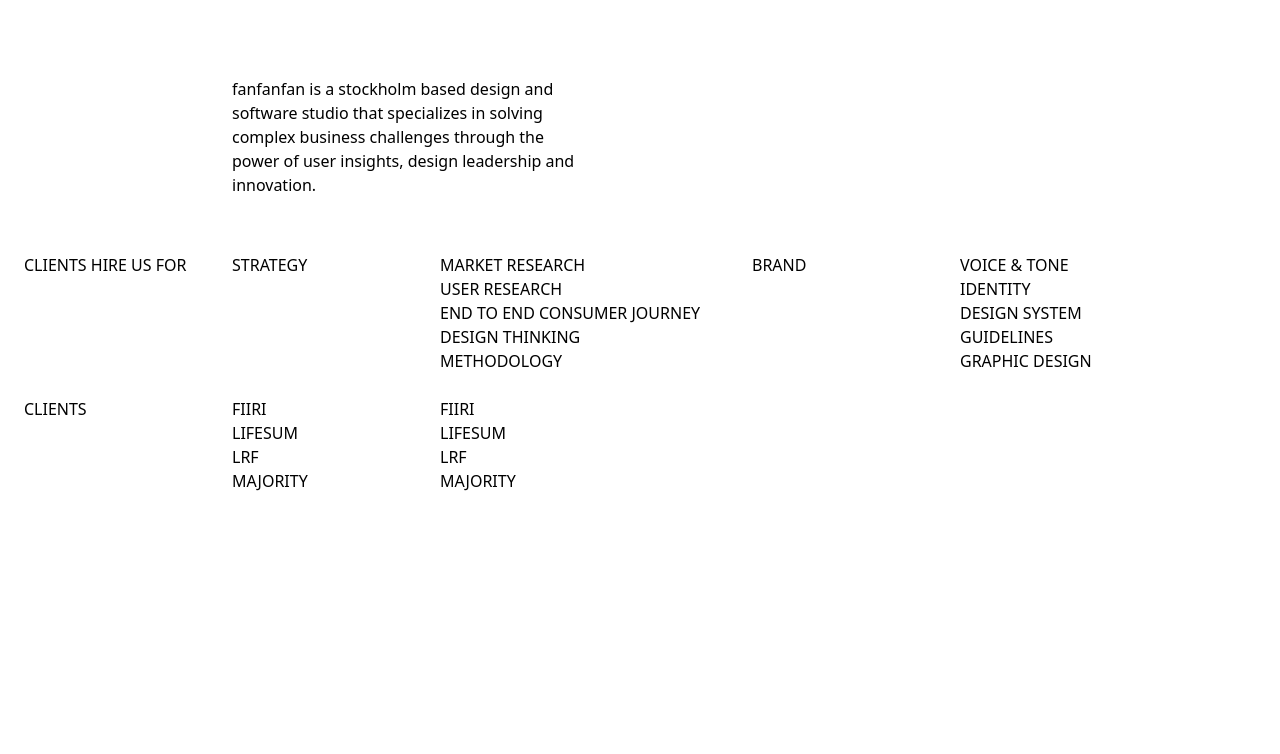
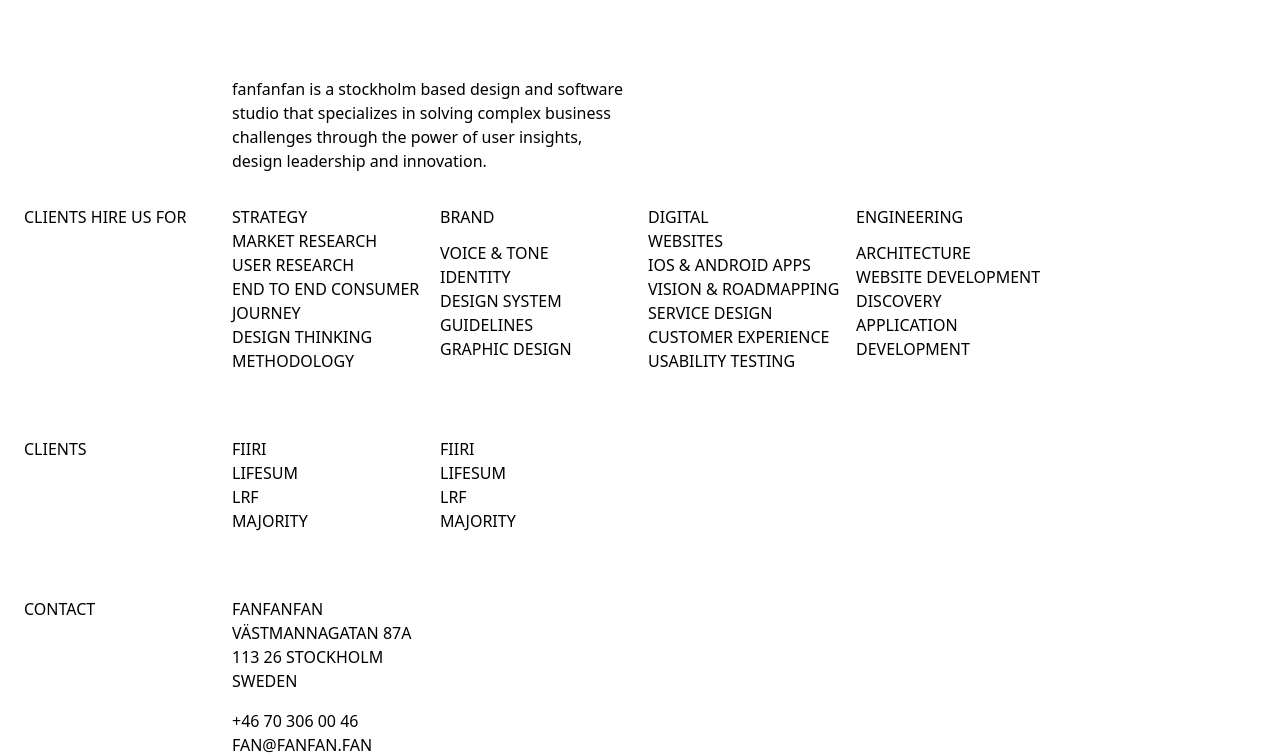
Before and after one commit to gish/fanfanfan, a website built with Parcel: page src/about.html in a window 1280 px wide. Shown: the part 47-801 px from the top of the page. Built offline with nearby package versions, Linux system fonts and the light colour scheme.

Commit message:
fix about layout

```diff
--- a/src/about.html
+++ b/src/about.html
@@ -10,19 +10,22 @@
     <div class="flex flex-col">
       <include src="./src/header.html"></include>
       <main class="grow mx-4 md:mx-6 mt-16">
-        <div
-          class="grid grid-cols-12 uppercase gap-x-4 gap-y-6 md:grid-cols-24"
-        >
-          <p class="col-span-12 md:col-start-5 md:col-end-12 lowercase md:mb-8">
+        <div class="grid grid-cols-12 uppercase gap-x-4 md:grid-cols-24">
+          <p class="col-span-12 md:col-start-5 md:col-end-13 lowercase md:mb-8">
             fanfanfan is a stockholm based design and software studio that
             specializes in solving complex business challenges through the power
             of user insights, design leadership and innovation.
           </p>
-          <div class="col-span-12 md:col-span-4 md:col-start-1 mt-12 md:mt-0">
+          <div
+            class="col-span-12 md:col-span-4 md:col-start-1 mt-12 md:mt-0 mb-8"
+          >
             Clients hire us for
           </div>
-          <div class="col-span-6 md:col-span-4">Strategy</div>
-          <div class="col-span-6">
+          <div
+            class="grid grid-cols-12 col-span-12 md:col-span-4 gap-x-4 mb-6 md:mb-[64px]"
+          >
+            <div class="col-span-6 md:col-span-12">Strategy</div>
+            <div class="col-span-6 md:col-span-12">
               <ul>
                 <li>market research</li>
                 <li>user research</li>
@@ -31,8 +34,12 @@
                 <li>methodology</li>
               </ul>
             </div>
-          <div class="col-span-6 md:col-span-4">Brand</div>
-          <div class="col-span-6 md:col-span-4">
+          </div>
+          <div
+            class="grid grid-cols-12 col-span-12 md:col-span-4 gap-x-4 mb-6 md:mb-[64px]"
+          >
+            <div class="col-span-6 md:col-span-12">Brand</div>
+            <div class="col-span-6 md:col-span-12">
               <ul>
                 <li>Voice &amp; tone</li>
                 <li>identity</li>
@@ -40,6 +47,35 @@
                 <li>guidelines</li>
                 <li>graphic design</li>
               </ul>
+            </div>
+          </div>
+          <div
+            class="grid grid-cols-12 col-span-12 md:col-span-4 gap-x-4 mb-6 md:mb-[64px]"
+          >
+            <div class="col-span-6 md:col-span-12">Digital</div>
+            <div class="col-span-6 md:col-span-12">
+              <ul>
+                <li>Websites</li>
+                <li>iOS &amp; android apps</li>
+                <li>vision &amp; roadmapping</li>
+                <li>service design</li>
+                <li>customer experience</li>
+                <li>usability testing</li>
+              </ul>
+            </div>
+          </div>
+          <div
+            class="grid grid-cols-12 col-span-12 md:col-span-4 gap-x-4 mb-12 md:mb-0 md:mb-[64px]"
+          >
+            <div class="col-span-6 md:col-span-12">Engineering</div>
+            <div class="col-span-6 md:col-span-12">
+              <ul>
+                <li>Architecture</li>
+                <li>website development</li>
+                <li>discovery</li>
+                <li>application development</li>
+              </ul>
+            </div>
           </div>
           <div class="col-span-6 md:col-start-1 md:col-span-4">Clients</div>
           <div class="col-span-6 md:col-span-4">
@@ -50,12 +86,25 @@
               <li>majority</li>
             </ul>
           </div>
-          <div class="col-start-7 col-span-6 md:col-span-4">
+          <div class="col-start-7 col-span-6 md:col-span-4 mb-12 md:mb-[64px]">
             <ul>
               <li>fiiri</li>
               <li>lifesum</li>
               <li>lrf</li>
               <li>majority</li>
+            </ul>
+          </div>
+          <div class="col-span-6 md:col-start-1 md:col-span-4">Contact</div>
+          <div class="col-span-6 md:col-span-4">
+            <ul>
+              <li>Fanfanfan</li>
+              <li>västmannagatan 87a</li>
+              <li>113 26 stockholm</li>
+              <li class="mb-4">sweden</li>
+              <li>+46 70 306 00 46</li>
+              <li class="mb-4">fan@fanfan.fan</li>
+              <li>instagram</li>
+              <li>linkedin</li>
             </ul>
           </div>
         </div>
```
Lines whose indentation alone changed are shown as unchanged.
